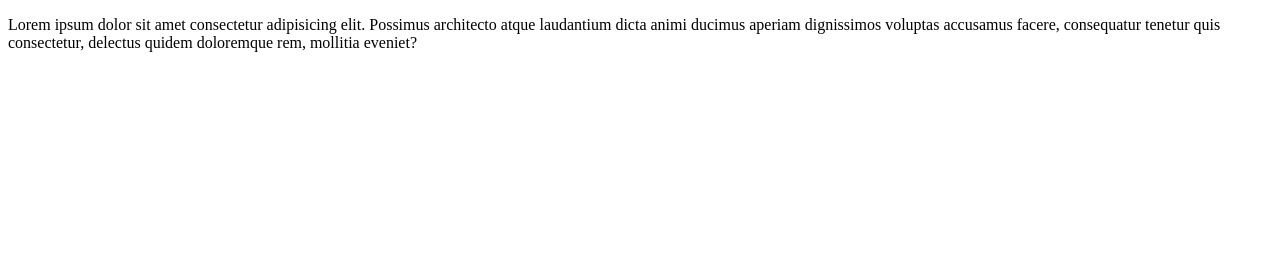
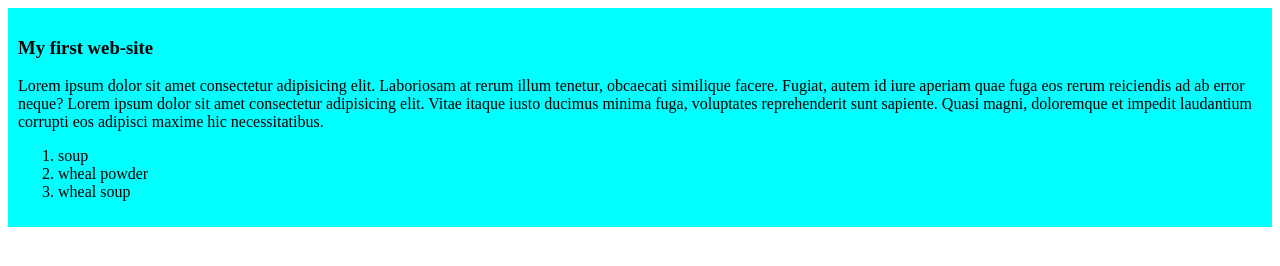
Before and after one commit to Sohad15470/my-simple-website, a plain HTML site: page index.html in a window 1280 px wide. Drawn offline with Linux system fonts and the light colour scheme.

Commit message:
added the first blog

```diff
--- a/index.html
+++ b/index.html
@@ -4,8 +4,20 @@
     <meta charset="UTF-8">
     <meta name="viewport" content="width=device-width, initial-scale=1.0">
     <title>My first Ever Github</title>
+    <link rel="stylesheet" href="styles/blog.css">
 </head>
 <body>
-    <p>Lorem ipsum dolor sit amet consectetur adipisicing elit. Possimus architecto atque laudantium dicta animi ducimus aperiam dignissimos voluptas accusamus facere, consequatur tenetur quis consectetur, delectus quidem doloremque rem, mollitia eveniet?</p>
+
+   <div>
+    <h3>My first web-site</h3>
+    <p>Lorem ipsum dolor sit amet consectetur adipisicing elit. Laboriosam at rerum illum tenetur, obcaecati similique facere. Fugiat, autem id iure aperiam quae fuga eos rerum reiciendis ad ab error neque?
+        Lorem ipsum dolor sit amet consectetur adipisicing elit. Vitae itaque iusto ducimus minima fuga, voluptates reprehenderit sunt sapiente. Quasi magni, doloremque et impedit laudantium corrupti eos adipisci maxime hic necessitatibus.
+    </p>
+    <ol>
+        <li>soup</li>
+        <li>wheal powder</li>
+        <li>wheal soup</li>
+    </ol>
+   </div>
 </body>
 </html>
--- /dev/null
+++ b/styles/blog.css
@@ -0,0 +1,4 @@
+div{
+    background-color: aqua;
+    padding: 10px;
+}
```
